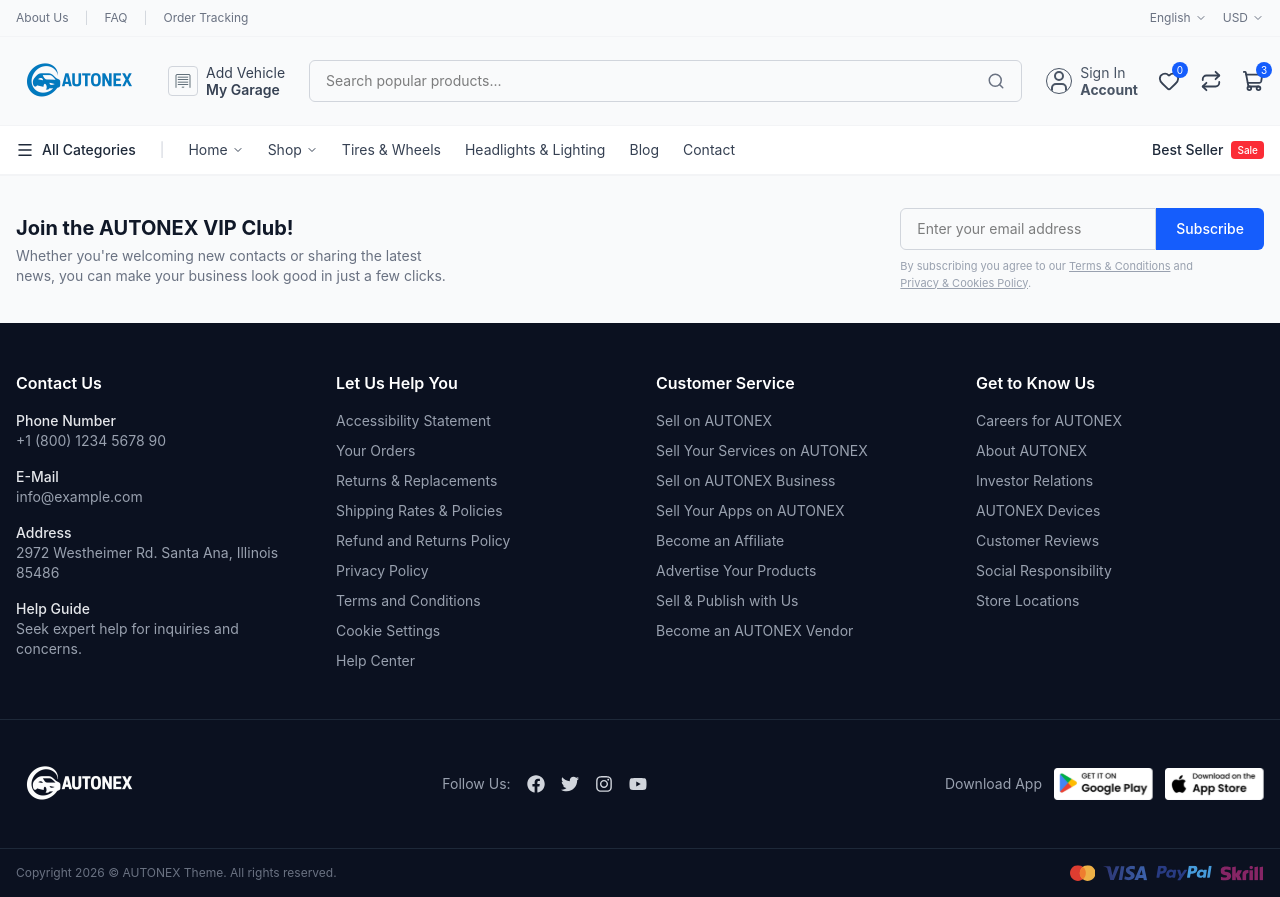
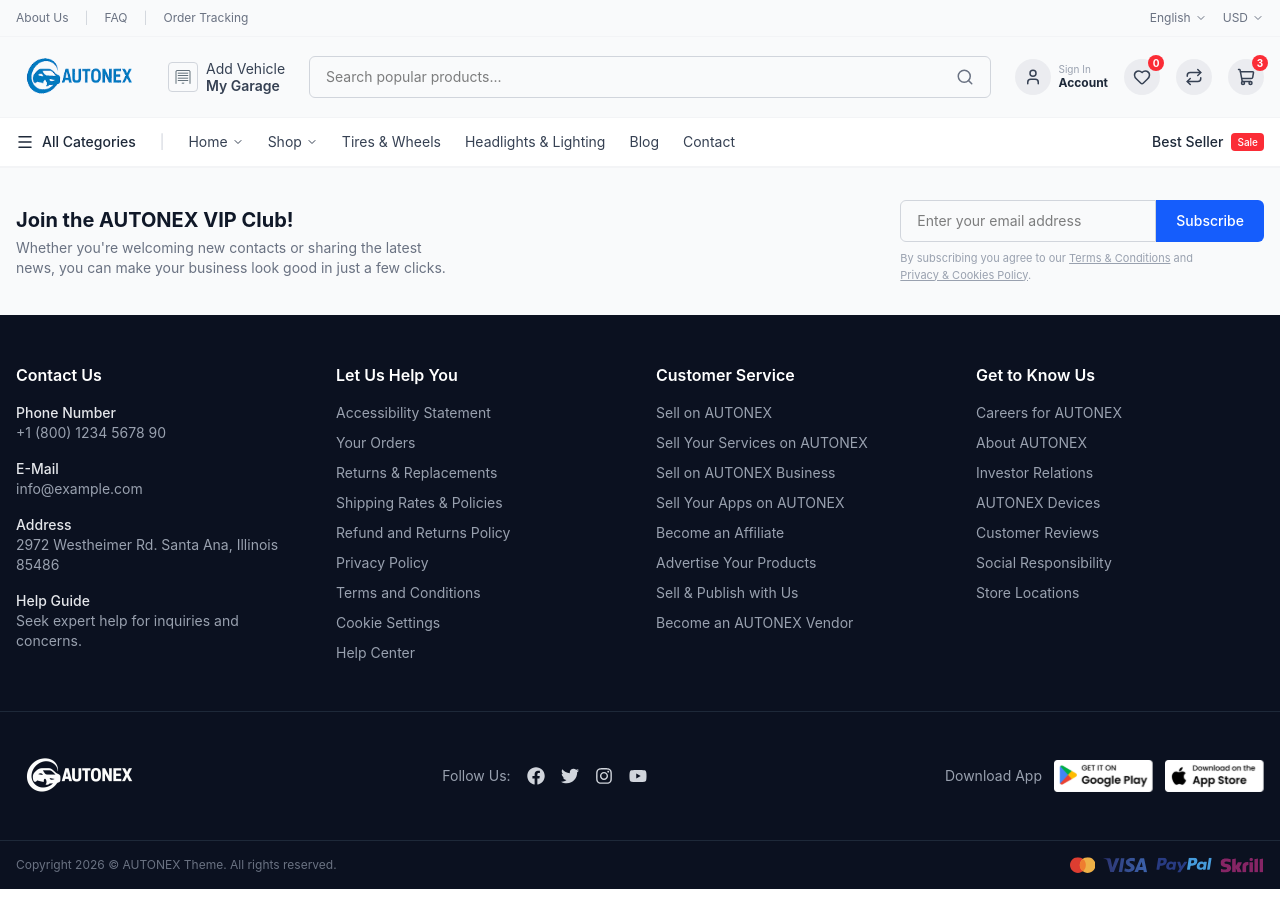
Before and after one commit to Muhammed-safar/Autonex, a React (Vite) app in the folder Frontend/vite-project/: page / in a window 1280 px wide. Built offline with nearby package versions, Linux system fonts and the light colour scheme; the HTML template or start-up script is replaced by a standard one.

Commit message:
resposive update

```diff
--- a/Frontend/vite-project/index.html
+++ b/Frontend/vite-project/index.html
@@ -4,7 +4,7 @@
     <meta charset="UTF-8" />
     <link rel="icon" type="image/svg+xml" href="/favicon.svg" />
     <meta name="viewport" content="width=device-width, initial-scale=1.0" />
-    <title>vite-project</title>
+    <title>viteproject</title>
   </head>
   <body>
     <div id="root"></div>
--- a/Frontend/vite-project/src/components/layout/MainLayout.jsx
+++ b/Frontend/vite-project/src/components/layout/MainLayout.jsx
@@ -4,7 +4,7 @@
 
 const MainLayout = () => {
   return (
-    <div className="max-w-7xl mx-auto min-h-screen flex flex-col ">
+    <div className=" min-h-screen flex flex-col ">
       <Navbar />
       <main className="flex-1">
         <Outlet />
--- a/Frontend/vite-project/src/components/layout/Navbar.jsx
+++ b/Frontend/vite-project/src/components/layout/Navbar.jsx
@@ -1,6 +1,7 @@
 import { useState } from "react";
 import { Link } from "react-router-dom";
 import { Logo, Garage } from "../../assets/icons.js?react";
+import LogoImg from "../../assets/images/logo.png";
 import {
   Search,
   User,
@@ -51,8 +52,8 @@
       </div>
 
       {/* Main row: logo, garage, search, account/wishlist/compare/cart */}
-      <div className="hidden md:flex max-w-7xl mx-auto px-4 h-22 bg-gray-50 items-center gap-6">
-        <Logo className="w-32 h-auto" />
+      <div className="hidden md:flex max-w-7xl mx-auto px-4 h-20 bg-gray-50 items-center gap-6">
+        <img src={LogoImg} alt="Logo" className="w-32 h-34" />
 
         <button className="hidden lg:flex items-center gap-2 text-sm text-gray-700 shrink-0">
           <div className="border border-gray-300 rounded p-1.5">
@@ -76,33 +77,43 @@
           </button>
         </div>
 
-        <div className="flex items-center gap-5 shrink-0 ">
-          <Link
-            to="/account"
-            className="flex items-center gap-2 text-sm text-gray-600"
-          >
-            <User size={26} className="border flex rounded-full"/>
-            <span className="leading-tight">
+        <div className="flex items-center gap-4 shrink-0">
+            {/* Account */}
+            <Link to="/account" className="flex items-center gap-2 text-xs">
+              <div className="w-9 h-9 rounded-full bg-gray-200/70 flex items-center justify-center text-gray-700">
+                <User size={18} />
+              </div>
+              <div className="text-left hidden xl:block">
+                <span className="text-gray-400 block text-[10px] leading-tight">
                   Sign In
-              <br />
-              <span className="font-bold">Account</span>
                 </span>
+                <span className="font-bold text-gray-800">Account</span>
+              </div>
             </Link>
 
-          <Link to="/wishlist" className="relative">
-            <Heart size={22} className="text-gray-700" />
-            <span className="absolute -top-2 -right-2 bg-blue-600 text-white text-[10px] rounded-full w-4 h-4 flex items-center justify-center">
+            {/* Wishlist */}
+            <Link
+              to="/wishlist"
+              className="relative w-9 h-9 rounded-full bg-gray-200/70 flex items-center justify-center text-gray-700 hover:bg-gray-300/60 transition-colors"
+            >
+              <Heart size={18} />
+              <span className="absolute -top-1 -right-1 bg-red-500 text-white text-[10px] font-bold rounded-full w-4 h-4 flex items-center justify-center">
                 {wishlistCount}
               </span>
             </Link>
 
-          <button className="relative">
-            <Repeat size={22} className="text-gray-700" />
+            {/* Compare */}
+            <button className="w-9 h-9 rounded-full bg-gray-200/70 flex items-center justify-center text-gray-700 hover:bg-gray-300/60 transition-colors">
+              <Repeat size={18} />
             </button>
 
-          <Link to="/cart" className="relative">
-            <ShoppingCart size={22} className="text-gray-700" />
-            <span className="absolute -top-2 -right-2 bg-blue-600 text-white text-[10px] rounded-full w-4 h-4 flex items-center justify-center">
+            {/* Cart */}
+            <Link
+              to="/cart"
+              className="relative w-9 h-9 rounded-full bg-gray-200/70 flex items-center justify-center text-gray-700 hover:bg-gray-300/60 transition-colors"
+            >
+              <ShoppingCart size={18} />
+              <span className="absolute -top-1 -right-1 bg-red-500 text-white text-[10px] font-bold rounded-full w-4 h-4 flex items-center justify-center">
                 {cartCount}
               </span>
             </Link>
--- /dev/null
+++ b/Frontend/vite-project/src/components/pages/Home.jsx
@@ -0,0 +1,113 @@
+import { useState, useEffect } from "react";
+
+// One slide's content — add more objects here later for a full carousel
+const slides = [
+  {
+    eyebrow: "Refreshing Spring Deals",
+    heading: (
+      <>
+        Add Your Car. <br className="hidden md:block" />
+        Find Perfect Parts.
+      </>
+    ),
+    description:
+      "Upgrade your ride with premium auto parts built for reliability. Quality-tested components that deliver peace of mind on any road.",
+    ctaLabel: "View All Products",
+    ctaLink: "/shop",
+    image: "https://placehold.co/600x500/f1f5f9/94a3b8?text=Product+Image",
+    campaignEndsAt: Date.now() + 1000 * 60 * 60 * 24 * 9, // 9 days from now
+  },
+];
+
+const getTimeLeft = (targetTime) => {
+  const diff = Math.max(targetTime - Date.now(), 0);
+  const day = Math.floor(diff / (1000 * 60 * 60 * 24));
+  const hours = Math.floor((diff / (1000 * 60 * 60)) % 24);
+  const min = Math.floor((diff / (1000 * 60)) % 60);
+  const sec = Math.floor((diff / 1000) % 60);
+  return { day, hours, min, sec };
+};
+
+const HeroBanner = () => {
+  const [activeSlide, setActiveSlide] = useState(0);
+  const slide = slides[activeSlide];
+
+  const [timeLeft, setTimeLeft] = useState(() =>
+    getTimeLeft(slide.campaignEndsAt)
+  );
+
+  useEffect(() => {
+    const interval = setInterval(() => {
+      setTimeLeft(getTimeLeft(slide.campaignEndsAt));
+    }, 1000);
+    return () => clearInterval(interval);
+  }, [slide.campaignEndsAt]);
+
+  const pad = (n) => String(n).padStart(2, "0");
+
+  return (
+    <section className="max-w-7xl mx-auto px-4 py-10 md:py-16">
+      <div className="grid md:grid-cols-2 items-center gap-10">
+        {/* Left: text content */}
+        <div>
+          <p className="text-xs font-semibold tracking-widest text-blue-600 uppercase">
+            {slide.eyebrow}
+          </p>
+
+          <h1 className="mt-3 text-3xl md:text-5xl font-extrabold text-gray-900 leading-tight">
+            {slide.heading}
+          </h1>
+
+          <p className="mt-4 text-gray-500 text-sm md:text-base max-w-md">
+            {slide.description}
+          </p>
+
+          <a
+            href={slide.ctaLink}
+            className="inline-block mt-6 bg-blue-600 hover:bg-blue-700 text-white text-sm font-medium px-6 py-3 rounded-md transition-colors"
+          >
+            {slide.ctaLabel}
+          </a>
+
+          <p className="mt-6 text-xs text-gray-400">
+            Time remaining until the end of the campaign:{" "}
+            <span className="text-gray-600 font-medium">
+              {pad(timeLeft.day)} Day {pad(timeLeft.hours)} hours,{" "}
+              {pad(timeLeft.min)} min. {pad(timeLeft.sec)} sec.
+            </span>
+          </p>
+        </div>
+
+        {/* Right: product image */}
+        <div className="relative flex justify-center md:justify-end">
+          <span className="absolute -top-4 right-0 text-[11px] text-gray-400 hidden md:block">
+            Total discount in the campaign
+          </span>
+          <img
+            src={slide.image}
+            alt={slide.eyebrow}
+            className="max-h-[380px] w-auto object-contain"
+          />
+        </div>
+      </div>
+
+      {/* Slide dots */}
+      {slides.length > 1 && (
+        <div className="flex justify-center gap-2 mt-6">
+          {slides.map((_, i) => (
+            <button
+              key={i}
+              onClick={() => setActiveSlide(i)}
+              aria-label={`Go to slide ${i + 1}`}
+              className={`w-2 h-2 rounded-full transition-colors ${
+                i === activeSlide ? "bg-blue-600" : "bg-gray-300"
+              }`}
+            />
+          ))}
+        </div>
+      )}
+    </section>
+  );
+};
+
+export default HeroBanner;
```
Also changed, not shown: Frontend/vite-project/src/assets/images/logo.png (added). Lines whose indentation alone changed are shown as unchanged.
